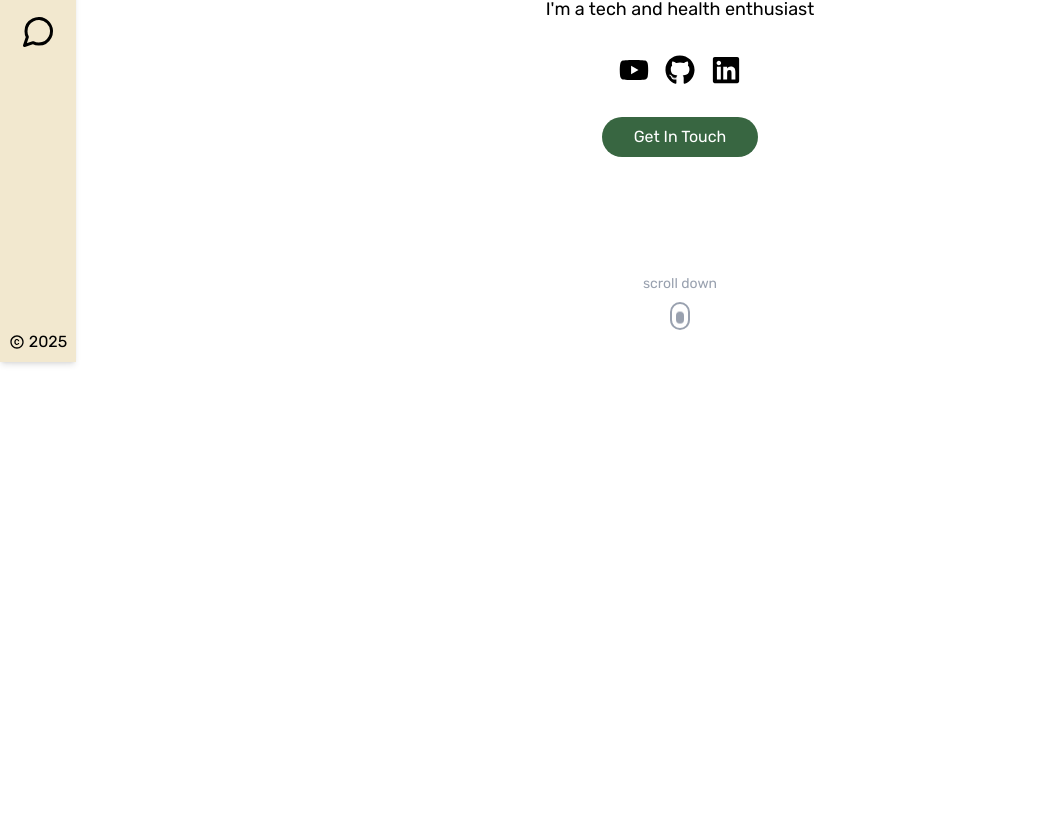
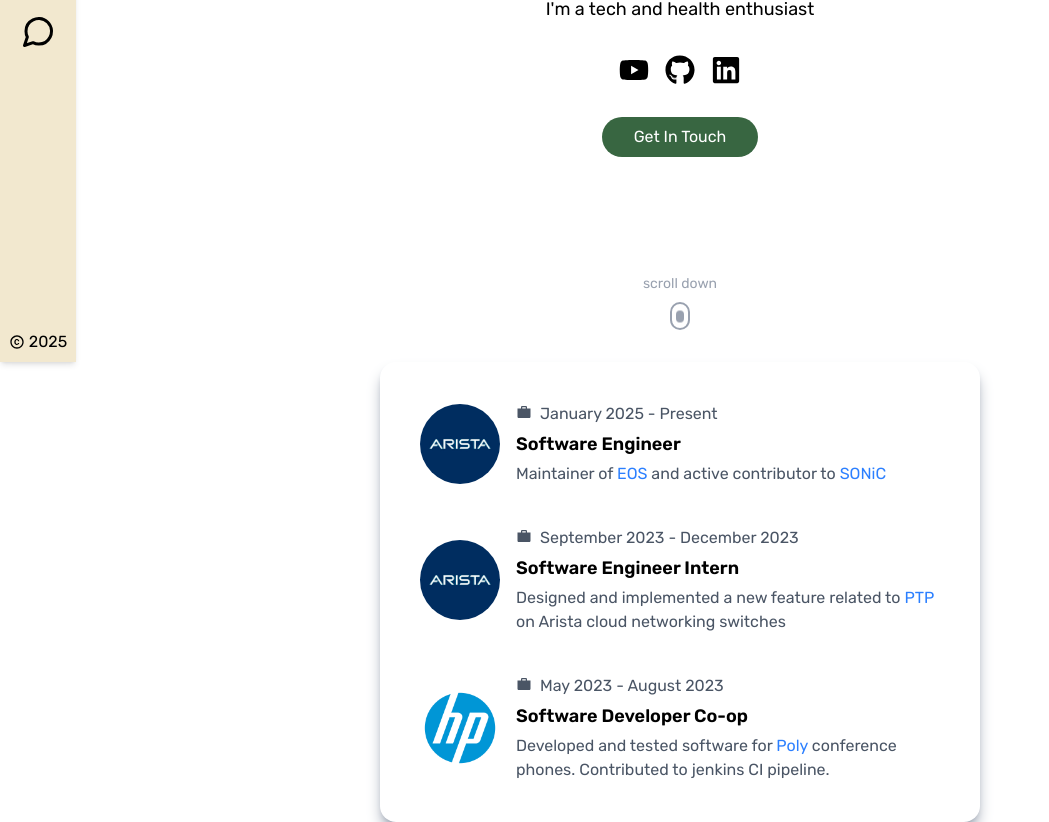
Before and after one commit to rgarofano/website, a React (Vite) app: page / in a window 1280 px wide. Shown: the part 438-1260 px from the top of the page, without its empty margins (0-1049 px from the left). Before the commit the page ends 800 px from the top, so only its background shows below. Built offline with nearby package versions, Linux system fonts and the light colour scheme.

Commit message:
Create component for displaying work experience with links

```diff
--- a/src/App.tsx
+++ b/src/App.tsx
@@ -1,5 +1,5 @@
-import About from "./components/About";
 import Contact from "./components/Contact";
+import Experience from "./components/Experience";
 import Home from "./components/Home";
 import Sidebar from "./components/Sidebar";
 import Wave from "./components/Wave";
@@ -11,7 +11,7 @@ function App() {
             <Sidebar />
             <main className="m-0 sm:ml-20">
                 <Home />
-                <About />
+                <Experience />
                 <Contact />
             </main>
         </div>
--- a/src/components/About.tsx
+++ /dev/null
@@ -1,7 +0,0 @@
-function About() {
-  return (
-    <div></div>
-  )
-}
-
-export default About
--- /dev/null
+++ b/src/components/Experience.tsx
@@ -0,0 +1,52 @@
+import Hyperlink from "./Hyperlink";
+import arista from "../assets/arista.jpeg";
+import hp from "../assets/hp.png";
+import ExperienceCard from "./ExperienceCard";
+
+function Experience() {
+  return (
+    <div className="flex flex-wrap justify-center">
+      <section className="flex flex-col gap-10 w-150 p-10 rounded-2xl sm:shadow-gray-400 sm:shadow-lg">
+        <ExperienceCard
+          icon={arista}
+          iconLink="https://www.arista.com"
+          date="January 2025 - Present"
+          title="Software Engineer"
+        >
+          Maintainer of{" "}
+          <Hyperlink text="EOS" link="https://www.arista.com/en/products/eos" />{" "}
+          and active contributor to{" "}
+          <Hyperlink text="SONiC" link="https://sonicfoundation.dev/" />
+        </ExperienceCard>
+        <ExperienceCard
+          icon={arista}
+          iconLink="https://www.arista.com"
+          date="September 2023 - December 2023"
+          title="Software Engineer Intern"
+        >
+          Designed and implemented a new feature related to{" "}
+          <Hyperlink
+            text="PTP"
+            link="https://www.arista.com/assets/data/pdf/Whitepapers/Technical_Solution_Guide___Precision_Time_Protocol.pdf"
+          />{" "}
+          on Arista cloud networking switches
+        </ExperienceCard>
+        <ExperienceCard
+          icon={hp}
+          iconLink="https://www.hp.com"
+          date="May 2023 - August 2023"
+          title="Software Developer Co-op"
+        >
+          Developed and tested software for {" "}
+          <Hyperlink
+            text="Poly"
+            link="https://www.hp.com/ca-en/poly/phones.html"
+          />
+          {" "} conference phones. Contributed to jenkins CI pipeline.
+        </ExperienceCard>
+      </section>
+    </div>
+  );
+}
+
+export default Experience;
--- /dev/null
+++ b/src/components/ExperienceCard.tsx
@@ -0,0 +1,34 @@
+import { ReactNode } from "react";
+import { IoMdBriefcase } from "react-icons/io";
+
+type ExperienceCardProps = {
+  children: ReactNode;
+  icon: string;
+  iconLink: string;
+  date: string;
+  title: string;
+};
+
+function ExperienceCard(props: ExperienceCardProps) {
+  const { icon, iconLink, date, title, children } = props;
+
+  return (
+    <div className="flex items-center gap-4">
+      <a href={iconLink} target="_blank" className="flex-shrink-0">
+        <img src={icon} className="hidden sm:block size-20 rounded-full" />
+      </a>
+      <div className="flex flex-col gap-1">
+        <span className="text-gray-600 flex items-center gap-2">
+          <IoMdBriefcase className="relative -top-0.5" />
+          <span>{date}</span>
+        </span>
+        <div className="flex items-center gap-2">
+          <h3 className="text-lg font-semibold">{title}</h3>
+        </div>
+        <p className="text-gray-600">{children}</p>
+      </div>
+    </div>
+  );
+}
+
+export default ExperienceCard;
--- /dev/null
+++ b/src/components/Hyperlink.tsx
@@ -0,0 +1,14 @@
+type HyperlinkProps = {
+  text: string;
+  link: string;
+};
+
+function Hyperlink(props: HyperlinkProps) {
+  return (
+    <a href={props.link} target="_blank">
+      <span className="text-blue-500 hover:underline decoration-2">{props.text}</span>
+    </a>
+  );
+}
+
+export default Hyperlink;
```
Also changed, not shown: src/assets/arista.jpeg (added), src/assets/hp.png (added).
